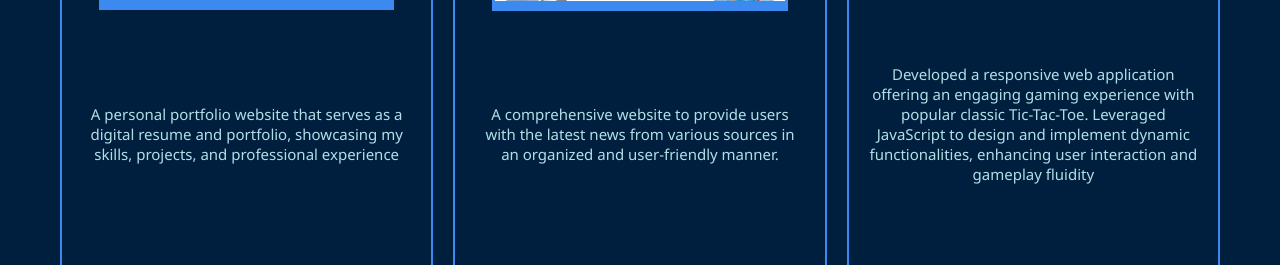
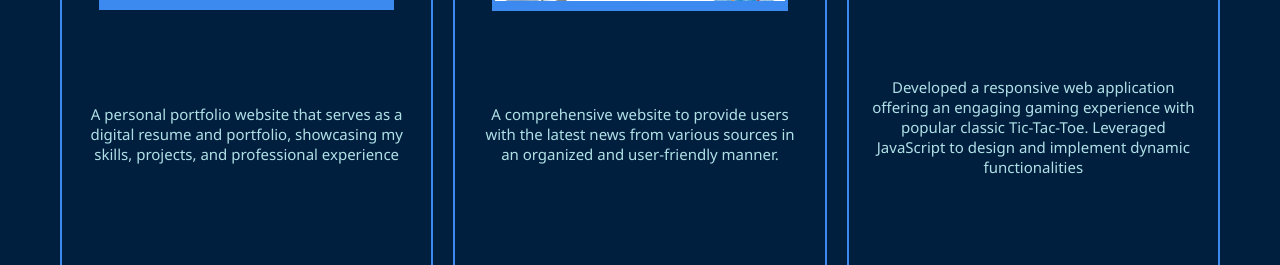
Before and after one commit to chitransh-saxena26/MyPortfolio, a plain HTML site: page index.html in a window 1280 px wide. Shown: the part 2837-3102 px from the top of the page. Drawn offline with Linux system fonts and the light colour scheme; a web font is replaced by a local one.

Commit message:
Update index.html

```diff
--- a/index.html
+++ b/index.html
@@ -123,7 +123,7 @@
             <div class="project-box">
                 <h3 class="project-title">TicTacToe</h3>
                 <img src="project3.png" alt="">
-                <p class="project-description">Developed a responsive web application offering an engaging gaming experience with popular classic Tic-Tac-Toe. Leveraged JavaScript to design and implement dynamic functionalities, enhancing user interaction and gameplay fluidity</p>
+                <p class="project-description">Developed a responsive web application offering an engaging gaming experience with popular classic Tic-Tac-Toe. Leveraged JavaScript to design and implement dynamic functionalities</p>
                 <div class="project-link">
                     <button>
                         <a href="https://github.com/chitransh-saxena26/TicTacToe">View</a>
```
